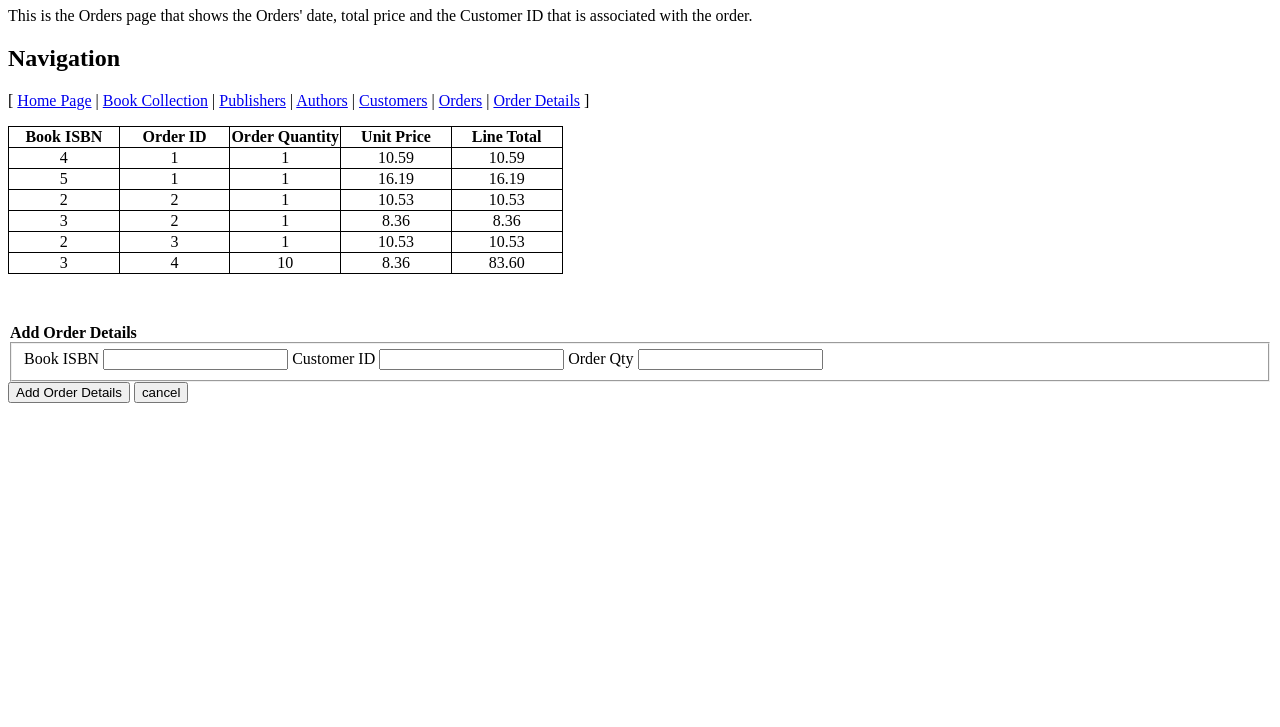
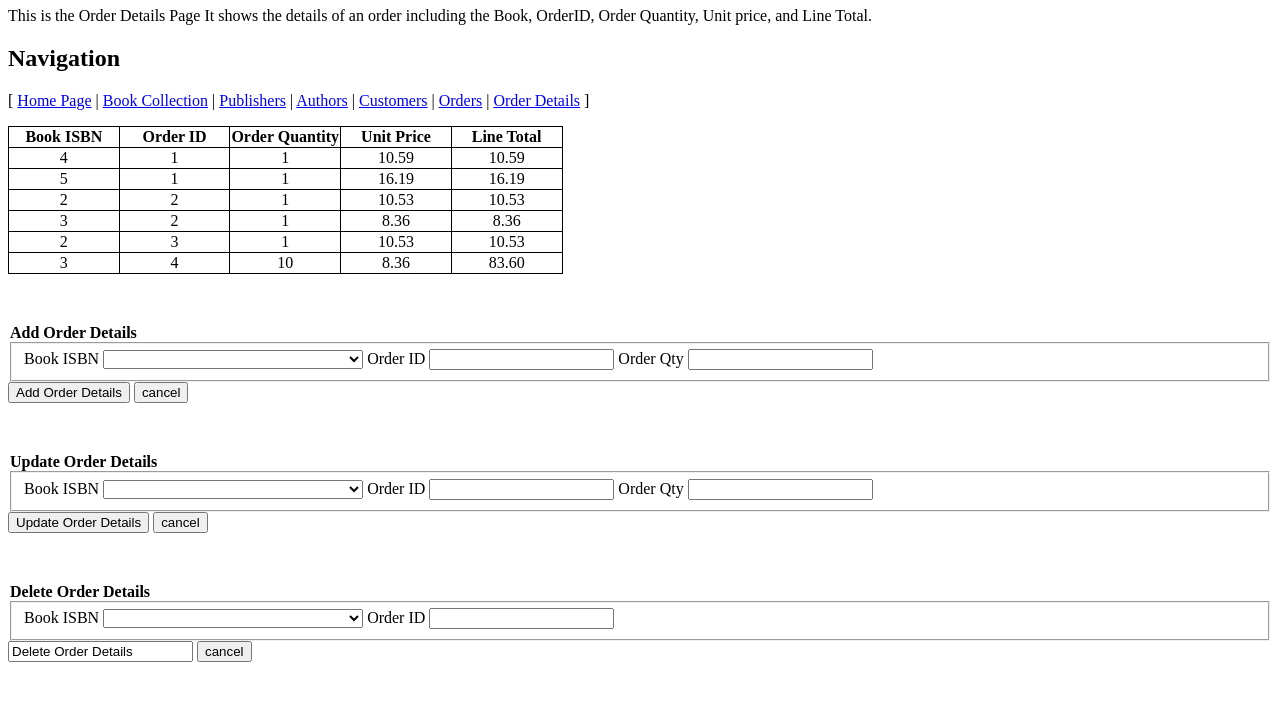
Before and after one commit to BubbleTeaLover11/BookstoreSQL, a plain HTML site: page Step3/public/orderDetails.html in a window 1280 px wide. Shown: the part 73-800 px from the top of the page. Drawn offline with Linux system fonts and the light colour scheme.

Commit message:
Added Update form for customers.html and orderDetails.html. Included drop down select option.

```diff
--- a/Step3/public/orderDetails.html
+++ b/Step3/public/orderDetails.html
@@ -11,8 +11,8 @@
     <link rel="icon" href="./favicon.ico" type="image/x-icon">
 </head>
 <main>
-    <h1>Orders Page</h1>
-    <p>This is the Orders page that shows the Orders' date, total price and the Customer ID that is associated with the order.</p>
+    <h1>Order Details Page</h1>
+    <p>This is the Order Details Page It shows the details of an order including the Book, OrderID, Order Quantity, Unit price, and Line Total.</p>
     <h2>Navigation</h2>
     <p>[ <a href="index.html">Home Page</a> |
     <a href="books.html">Book Collection</a> |
@@ -80,11 +80,57 @@
             <form method="POST" id="addOrderDetails">
                 <legend><strong>Add Order Details</strong></legend>
                     <fieldset class="fields">
-                        <label> Book ISBN </label><input type="number" name="BookISBN">
-                        <label> Customer ID </label><input type="number" name="CustomerID">
-                        <label> Order Qty </label><input type="number" step=0.01 name="OrderQty">
+                        <label> Book ISBN </label><select name="BookISBN">
+                            <option value="0">&nbsp;</option>
+                                <option value="1"> 1. Harry Potter and the Sorcerer's Stone</option>
+                                <option value="2"> 2. The Silent Patient</option>
+                                <option value="3"> 3. Farenheit 451</option>
+                                <option value="4"> 4. The Three-Body Problem</option>
+                                <option value="5"> 5. The Fury</option>
+                        </select>
+                        <label> Order ID </label><input type="number" name="OrderID">
+                        <label> Order Qty </label><input type="number" name="OrderQty">
                     </fieldset>
                         <input class="btn" type="submit" id="addOrderDetails" value="Add Order Details">
+                        <input class="btn" type="button" value="cancel" onClick="browseOrdersDetails()">
+                </form>
+        </div>
+        <p>&nbsp;</p>
+        <div id="update">
+            <form method="POST" id="updateOrderDetails">
+                <legend><strong>Update Order Details</strong></legend>
+                    <fieldset class="fields">
+                        <label> Book ISBN </label><select name="BookISBN">
+                            <option value="0">&nbsp;</option>
+                                <option value="1"> 1. Harry Potter and the Sorcerer's Stone</option>
+                                <option value="2"> 2. The Silent Patient</option>
+                                <option value="3"> 3. Farenheit 451</option>
+                                <option value="4"> 4. The Three-Body Problem</option>
+                                <option value="5"> 5. The Fury</option>
+                        </select>
+                        <label> Order ID </label><input type="number" name="OrderID">
+                        <label> Order Qty </label><input type="number" name="OrderQty">
+                    </fieldset>
+                        <input class="btn" type="submit" id="updateOrderDetails" value="Update Order Details">
+                        <input class="btn" type="button" value="cancel" onClick="browseOrdersDetails()">
+                </form>
+        </div>
+        <p>&nbsp;</p>
+        <div id="delete">
+            <form id="deleteOrderDetails">
+                <legend><strong>Delete Order Details</strong></legend>
+                    <fieldset class="fields">
+                        <label> Book ISBN </label><select name="BookISBN">
+                            <option value="0">&nbsp;</option>
+                                <option value="1"> 1. Harry Potter and the Sorcerer's Stone</option>
+                                <option value="2"> 2. The Silent Patient</option>
+                                <option value="3"> 3. Farenheit 451</option>
+                                <option value="4"> 4. The Three-Body Problem</option>
+                                <option value="5"> 5. The Fury</option>
+                        </select>
+                        <label> Order ID </label><input type="number" name="OrderID">
+                    </fieldset>
+                        <input class="btn" type="delete" id="deleteOrderDetails" value="Delete Order Details">
                         <input class="btn" type="button" value="cancel" onClick="browseOrdersDetails()">
                 </form>
         </div>
```
Also changed, not shown: Step3/public/customers.html (+15 -0 lines), Step3/public/orders.html (+6 -1 lines).
